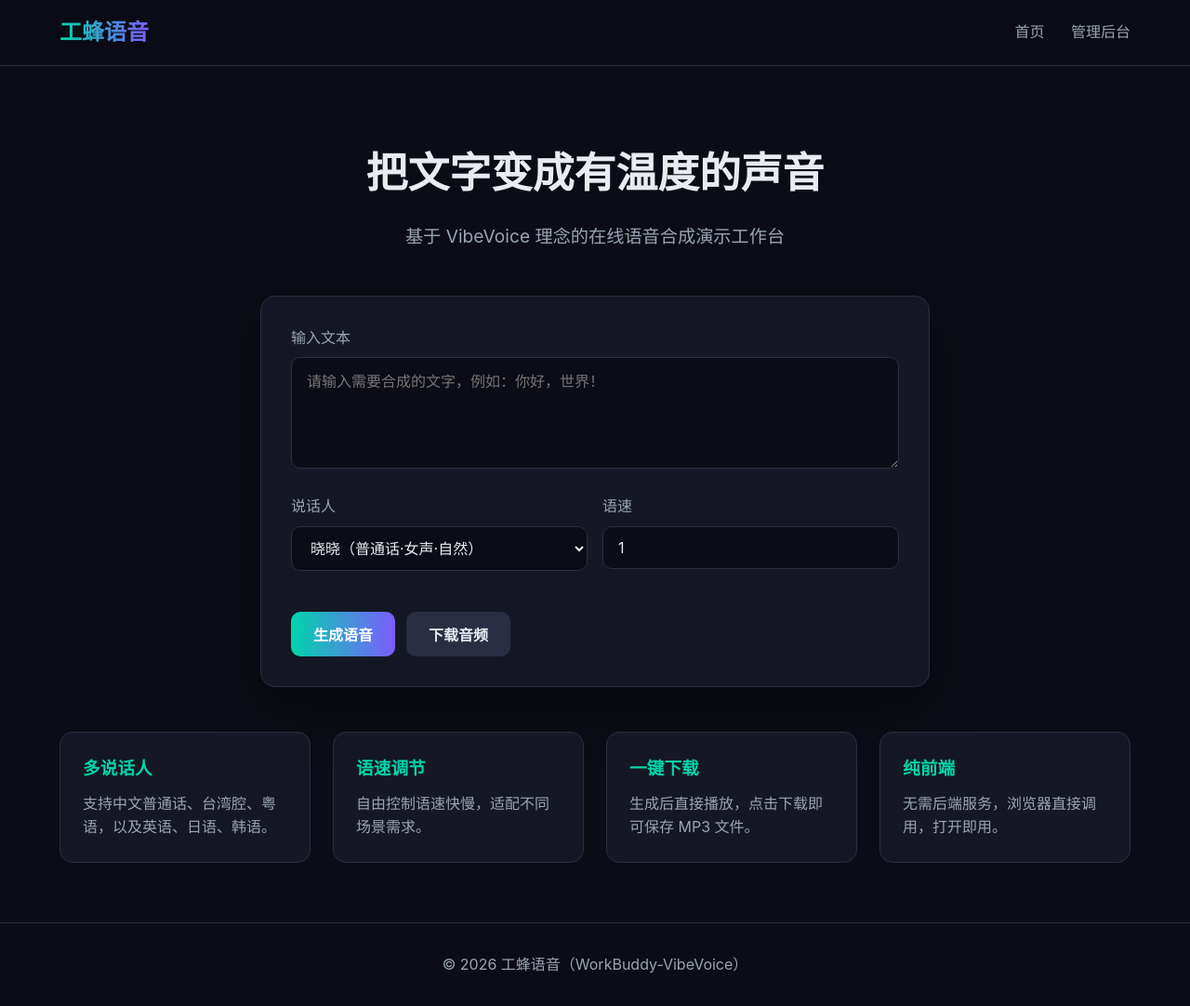
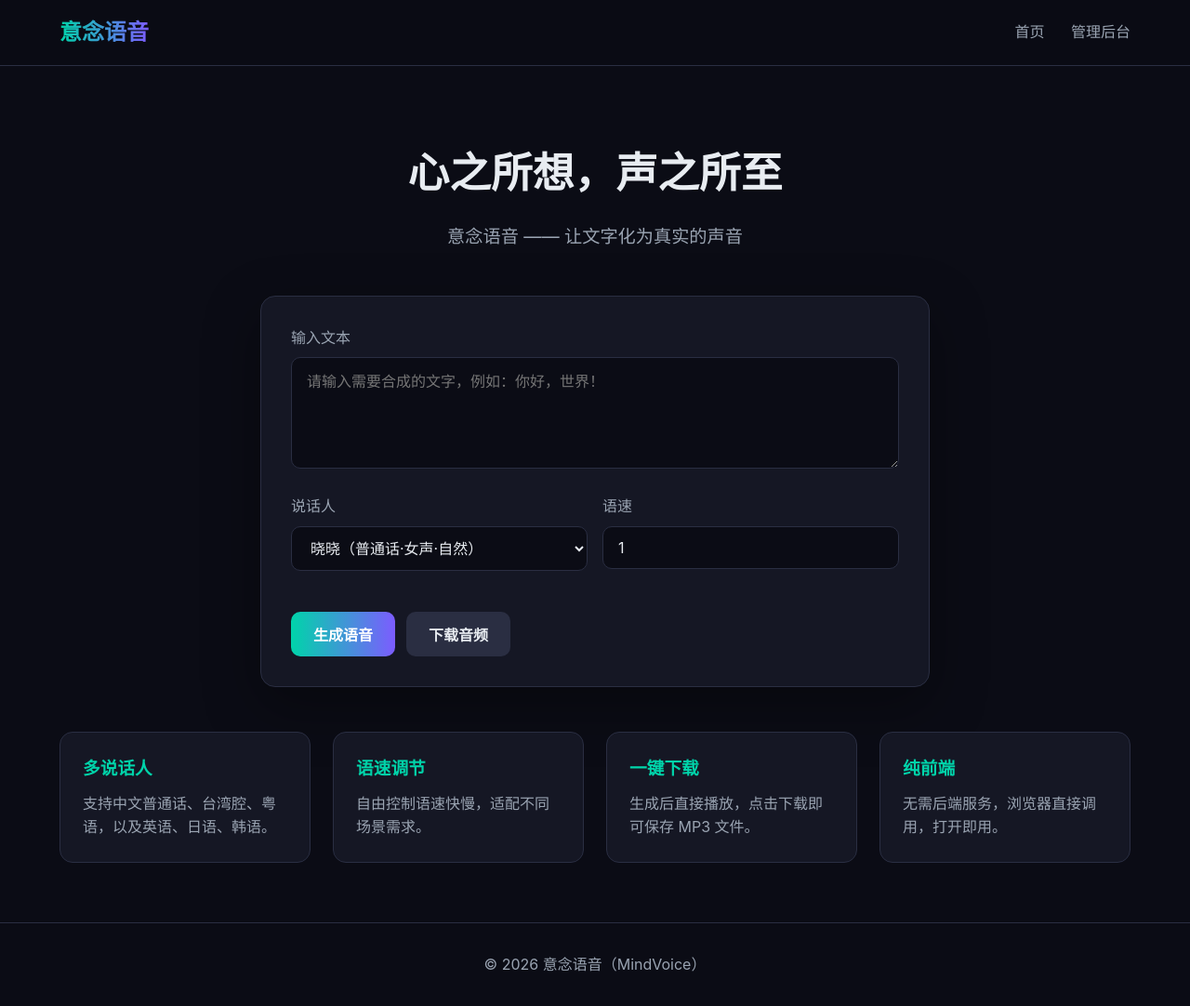
Before and after one commit to 13888285815/workbuddy-VibeVoice, a plain HTML site: page index.html in a window 1280 px wide. Shown: the whole page at 93% size. Drawn offline with Linux system fonts and the light colour scheme.

Commit message:
更名：工蜂语音 → 意念语音（MindVoice）

```diff
--- a/index.html
+++ b/index.html
@@ -3,13 +3,13 @@
 <head>
   <meta charset="UTF-8" />
   <meta name="viewport" content="width=device-width, initial-scale=1.0" />
-  <title>工蜂语音（WorkBuddy-VibeVoice）</title>
+  <title>意念语音（MindVoice）</title>
   <link rel="stylesheet" href="assets/css/style.css" />
 </head>
 <body>
   <header>
     <div class="container">
-      <div class="logo">工蜂语音</div>
+      <div class="logo">意念语音</div>
       <nav>
         <a href="index.html">首页</a>
         <a href="admin.html">管理后台</a>
@@ -19,8 +19,8 @@
 
   <main class="container">
     <section class="hero">
-      <h1>把文字变成有温度的声音</h1>
-      <p>基于 VibeVoice 理念的在线语音合成演示工作台</p>
+      <h1>心之所想，声之所至</h1>
+      <p>意念语音 —— 让文字化为真实的声音</p>
     </section>
 
     <section class="demo-card">
@@ -86,7 +86,7 @@
 
   <footer>
     <div class="container">
-      <p>© 2026 工蜂语音（WorkBuddy-VibeVoice）</p>
+      <p>© 2026 意念语音（MindVoice）</p>
     </div>
   </footer>
 
```
Also changed, not shown: admin.html (+2 -2 lines).
